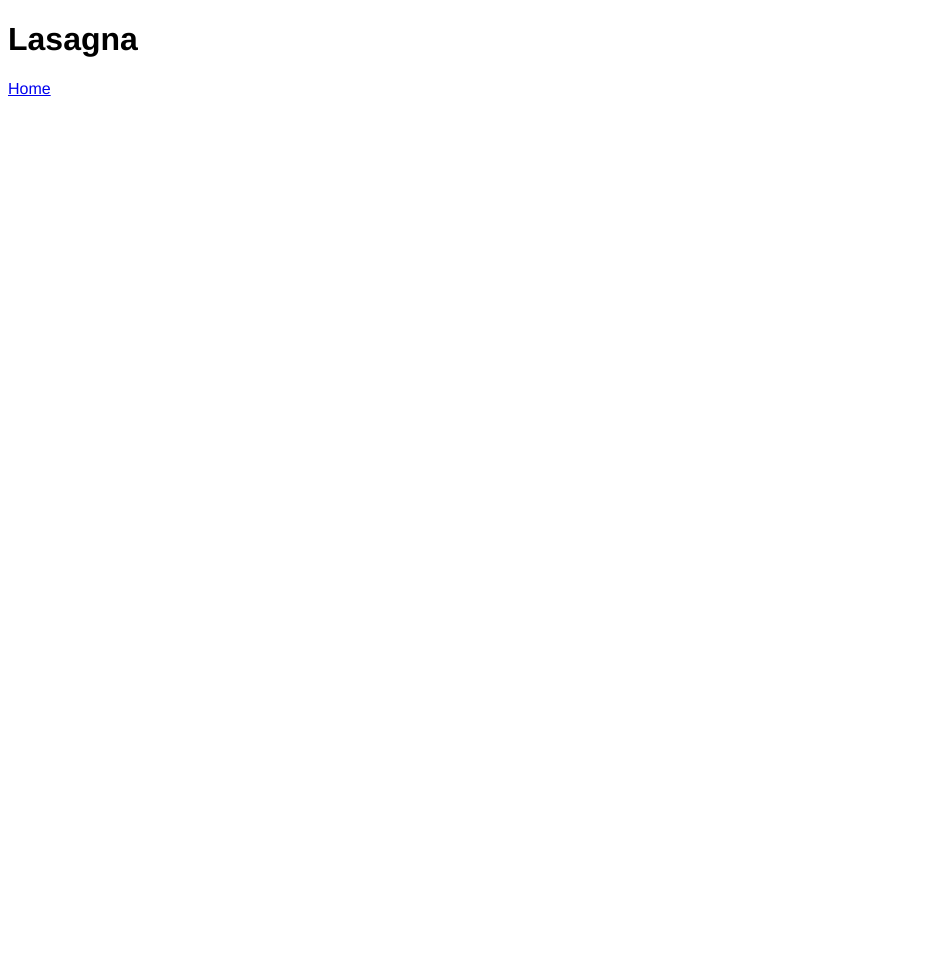
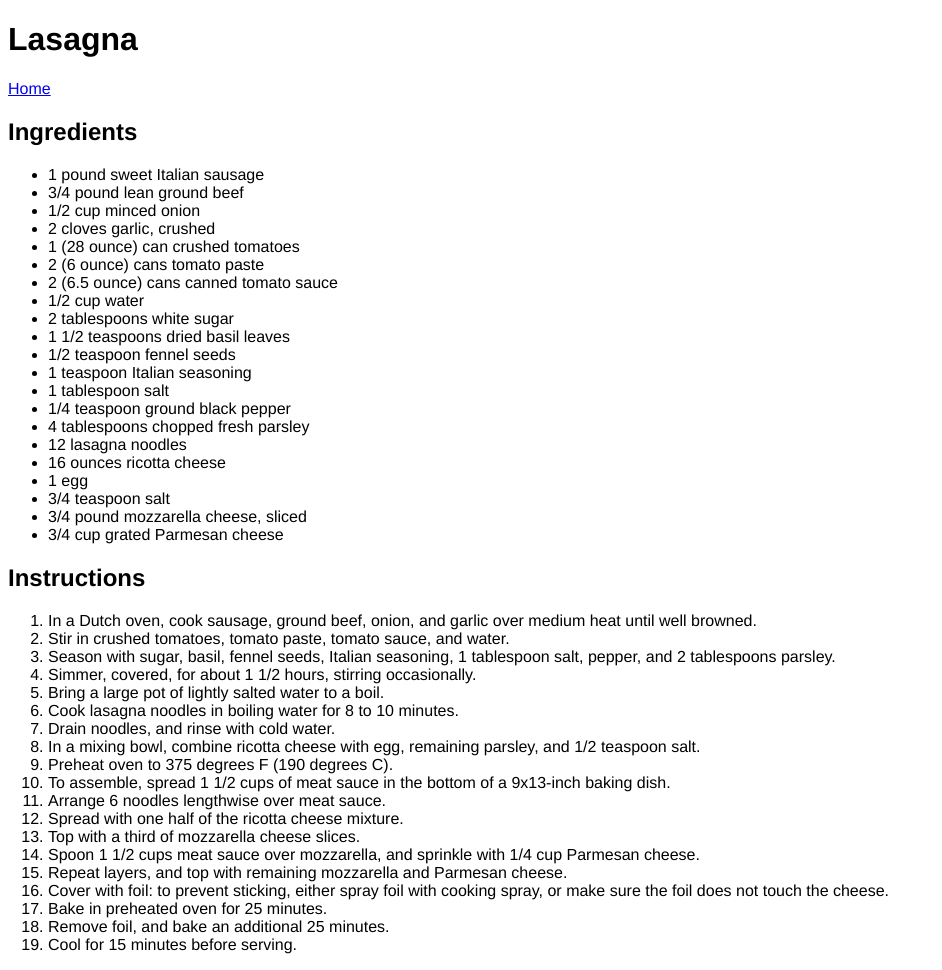
Before and after one commit to adam-bahri/odin-recipes, a plain HTML site: page recipes/lasagna.html in a window 1280 px wide. Shown: the whole page, without its empty margins (0-942 px from the left). Before the commit the page ends 800 px from the top, so only its background shows below. Drawn offline with Linux system fonts and the light colour scheme.

Commit message:
Update meals pages with instructions

```diff
--- a/recipes/lasagna.html
+++ b/recipes/lasagna.html
@@ -9,5 +9,51 @@
 <body>
     <h1>Lasagna</h1>
     <a href="../index.html">Home</a>
+    <h2>Ingredients</h2>
+    <ul>
+        <li>1 pound sweet Italian sausage</li>
+        <li>3/4 pound lean ground beef</li>
+        <li>1/2 cup minced onion</li>
+        <li>2 cloves garlic, crushed</li>
+        <li>1 (28 ounce) can crushed tomatoes</li>
+        <li>2 (6 ounce) cans tomato paste</li>
+        <li>2 (6.5 ounce) cans canned tomato sauce</li>
+        <li>1/2 cup water</li>
+        <li>2 tablespoons white sugar</li>
+        <li>1 1/2 teaspoons dried basil leaves</li>
+        <li>1/2 teaspoon fennel seeds</li>
+        <li>1 teaspoon Italian seasoning</li>
+        <li>1 tablespoon salt</li>
+        <li>1/4 teaspoon ground black pepper</li>
+        <li>4 tablespoons chopped fresh parsley</li>
+        <li>12 lasagna noodles</li>
+        <li>16 ounces ricotta cheese</li>
+        <li>1 egg</li>
+        <li>3/4 teaspoon salt</li>
+        <li>3/4 pound mozzarella cheese, sliced</li>
+        <li>3/4 cup grated Parmesan cheese</li>
+    </ul>
+    <h2>Instructions</h2>
+    <ol>
+        <li>In a Dutch oven, cook sausage, ground beef, onion, and garlic over medium heat until well browned.</li>
+        <li>Stir in crushed tomatoes, tomato paste, tomato sauce, and water.</li>
+        <li>Season with sugar, basil, fennel seeds, Italian seasoning, 1 tablespoon salt, pepper, and 2 tablespoons parsley.</li>
+        <li>Simmer, covered, for about 1 1/2 hours, stirring occasionally.</li>
+        <li>Bring a large pot of lightly salted water to a boil.</li>
+        <li>Cook lasagna noodles in boiling water for 8 to 10 minutes.</li>
+        <li>Drain noodles, and rinse with cold water.</li>
+        <li>In a mixing bowl, combine ricotta cheese with egg, remaining parsley, and 1/2 teaspoon salt.</li>
+        <li>Preheat oven to 375 degrees F (190 degrees C).</li>
+        <li>To assemble, spread 1 1/2 cups of meat sauce in the bottom of a 9x13-inch baking dish.</li>
+        <li>Arrange 6 noodles lengthwise over meat sauce.</li>
+        <li>Spread with one half of the ricotta cheese mixture.</li>
+        <li>Top with a third of mozzarella cheese slices.</li>
+        <li>Spoon 1 1/2 cups meat sauce over mozzarella, and sprinkle with 1/4 cup Parmesan cheese.</li>
+        <li>Repeat layers, and top with remaining mozzarella and Parmesan cheese.</li>
+        <li>Cover with foil: to prevent sticking, either spray foil with cooking spray, or make sure the foil does not touch the cheese.</li>
+        <li>Bake in preheated oven for 25 minutes.</li>
+        <li>Remove foil, and bake an additional 25 minutes.</li>
+        <li>Cool for 15 minutes before serving.</li>
+    </ol>
 </body>
 </html>
```
Also changed, not shown: recipes/pizza.html (+21 -1 lines), recipes/tiramisu.html (+20 -0 lines).
